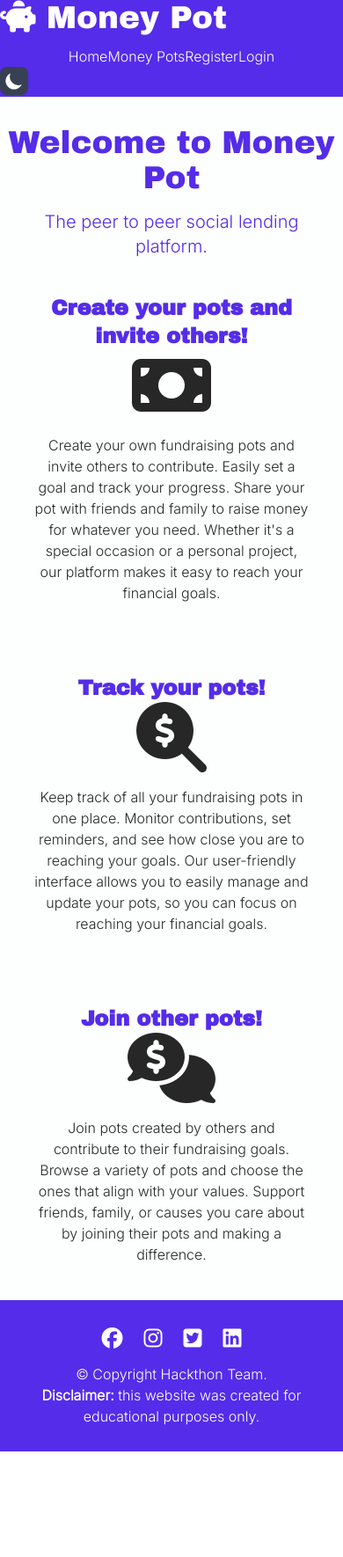
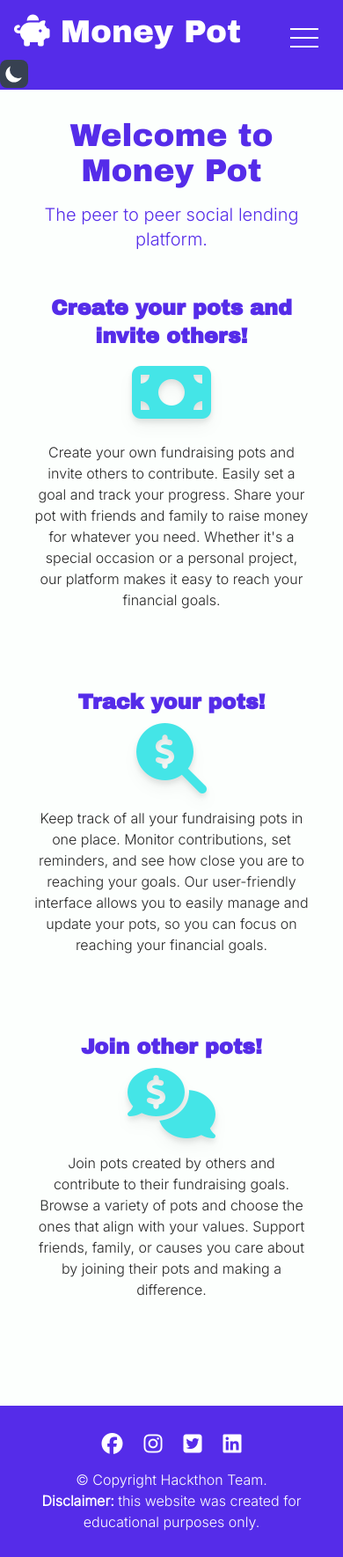
Before and after one commit to AwsSG/revfinance, a Flask app: page / in a window 390 px wide. Shown: the whole page at 88% size. Before the commit the page ends 1650 px from the top, so only its background shows below. Run offline with Flask 3, Linux system fonts and the light colour scheme; some libraries are stand-ins or nearby versions.

Commit message:
Add burger menu for mobile devices

```diff
--- a/static/css/output.css
+++ b/static/css/output.css
@@ -593,12 +593,92 @@ a > p{
   position: static;
 }
 
+.fixed{
+  position: fixed;
+}
+
+.absolute{
+  position: absolute;
+}
+
+.-left-full{
+  left: -100%;
+}
+
+.left-full{
+  left: 100%;
+}
+
+.left-\[\]{
+  left: ;
+}
+
+.left-\[-100\%\]{
+  left: -100%;
+}
+
+.top-0{
+  top: 0px;
+}
+
+.right-0{
+  right: 0px;
+}
+
+.bottom-0{
+  bottom: 0px;
+}
+
+.top-1{
+  top: 0.25rem;
+}
+
+.top-2{
+  top: 0.5rem;
+}
+
+.top-3{
+  top: 0.75rem;
+}
+
+.top-4{
+  top: 1rem;
+}
+
+.left-0{
+  left: 0px;
+}
+
+.left-5{
+  left: 1.25rem;
+}
+
+.left-4{
+  left: 1rem;
+}
+
 .float-right{
   float: right;
 }
 
+.float-none{
+  float: none;
+}
+
 .m-auto{
   margin: auto;
+}
+
+.m-\[\]{
+  margin: ;
+}
+
+.m-\[5px-auto\]{
+  margin: 5px-auto;
+}
+
+.m-2{
+  margin: 0.5rem;
 }
 
 .mx-auto{
@@ -635,7 +713,46 @@ a > p{
 
 .ml-4{
   margin-left: 1rem;
+}
 
+.mb-20{
+  margin-bottom: 5rem;
+}
+
+.mt-2{
+  margin-top: 0.5rem;
+}
+
+.mb-2{
+  margin-bottom: 0.5rem;
+}
+
+.mr-4{
+  margin-right: 1rem;
+}
+
+.mb-8{
+  margin-bottom: 2rem;
+}
+
+.ml-20{
+  margin-left: 5rem;
+}
+
+.ml-10{
+  margin-left: 2.5rem;
+}
+
+.mr-10{
+  margin-right: 2.5rem;
+}
+
+.mb-10{
+  margin-bottom: 2.5rem;
+}
+
+.mr-5{
+  margin-right: 1.25rem;
 }
 
 .block{
@@ -670,6 +787,18 @@ a > p{
   height: 2.5rem;
 }
 
+.h-1{
+  height: 0.25rem;
+}
+
+.h-0\.5{
+  height: 0.125rem;
+}
+
+.h-0{
+  height: 0px;
+}
+
 .min-h-screen{
   min-height: 100vh;
 }
@@ -690,22 +819,20 @@ a > p{
   width: 50%;
 }
 
-
 .w-\[80\%\]{
   width: 80%;
-}
-
-
-.w-4\/6{
-  width: 66.666667%;
 }
 
 .w-2\/3{
   width: 66.666667%;
 }
 
-.max-w-4xl{
-  max-width: 56rem;
+.w-1{
+  width: 0.25rem;
+}
+
+.w-8{
+  width: 2rem;
 }
 
 .cursor-pointer{
@@ -805,6 +927,16 @@ a > p{
   background-color: rgb(68 229 231 / var(--tw-bg-opacity));
 }
 
+.bg-black{
+  --tw-bg-opacity: 1;
+  background-color: rgb(0 0 0 / var(--tw-bg-opacity));
+}
+
+.bg-white{
+  --tw-bg-opacity: 1;
+  background-color: rgb(255 255 255 / var(--tw-bg-opacity));
+}
+
 .p-1{
   padding: 0.25rem;
 }
@@ -823,6 +955,10 @@ a > p{
 
 .p-3{
   padding: 0.75rem;
+}
+
+.p-2{
+  padding: 0.5rem;
 }
 
 .px-3{
@@ -848,41 +984,57 @@ a > p{
   padding-bottom: 0.75rem;
 }
 
-.pb-10{
-  padding-bottom: 2.5rem;
-}
-
-.pt-10{
-  padding-top: 2.5rem;
+.pb-20{
+  padding-bottom: 5rem;
 }
 
 .pl-5{
   padding-left: 1.25rem;
 }
 
-.pt-8{
-  padding-top: 2rem;
-}
-
-
-.pt-6{
-  padding-top: 1.5rem;
+.pb-10{
+  padding-bottom: 2.5rem;
 }
 
 .pb-4{
   padding-bottom: 1rem;
-
 }
 
-.pb-20{
-  padding-bottom: 5rem;
+.pb-8{
+  padding-bottom: 2rem;
 }
 
-
-.pl-0{
-  padding-left: 0px;
+.pt-4{
+  padding-top: 1rem;
 }
 
+.pl-4{
+  padding-left: 1rem;
+}
+
+.pl-8{
+  padding-left: 2rem;
+}
+
+.pl-2{
+  padding-left: 0.5rem;
+}
+
+.pr-2{
+  padding-right: 0.5rem;
+}
+
+.pl-3{
+  padding-left: 0.75rem;
+}
+
+.pr-3{
+  padding-right: 0.75rem;
+}
+
+.text-left{
+  text-align: left;
+}
 
 .text-center{
   text-align: center;
@@ -942,6 +1089,11 @@ a > p{
 .text-han-purple{
   --tw-text-opacity: 1;
   color: rgb(85 44 233 / var(--tw-text-opacity));
+}
+
+.text-fluorescent-blue{
+  --tw-text-opacity: 1;
+  color: rgb(68 229 231 / var(--tw-text-opacity));
 }
 
 .shadow-pot-card{
@@ -961,6 +1113,11 @@ a > p{
   --tw-shadow: var(--tw-shadow-colored);
 }
 
+.drop-shadow-lg{
+  --tw-drop-shadow: drop-shadow(0 10px 8px rgb(0 0 0 / 0.04)) drop-shadow(0 4px 3px rgb(0 0 0 / 0.1));
+  filter: var(--tw-blur) var(--tw-brightness) var(--tw-contrast) var(--tw-grayscale) var(--tw-hue-rotate) var(--tw-invert) var(--tw-saturate) var(--tw-sepia) var(--tw-drop-shadow);
+}
+
 .transition-opacity{
   transition-property: opacity;
   transition-timing-function: cubic-bezier(0.4, 0, 0.2, 1);
--- a/static/js/scripts.js
+++ b/static/js/scripts.js
@@ -108,3 +108,13 @@ themeToggleBtn.addEventListener('click', function() {
         }
     }
 });
+
+// Toggles burger menu
+function myFunction() {
+    var x = document.getElementById("myTopNav");
+    if (x.style.display === "block") {
+      x.style.display = "none";
+    } else {
+      x.style.display = "block";
+    }
+  }
--- a/templates/base.html
+++ b/templates/base.html
@@ -35,47 +35,46 @@
       }
     </script>
     {% block style %} {% endblock %}
-    <title>App name</title>
+    <title>Money Pot</title>
   </head>
 
   <body>
     <main class="min-h-screen flex flex-col justify-between">
       <div aria-label="content-wrapper">
-        <header
-          class="items-center md:flex md:py-5 md:px-[4rem] md:justify-between bg-han-purple dark:bg-space-cadet"
-        >
-          <div>
-            <i
-              class="fa-solid fa-piggy-bank text-4xl mr-2 lg:text-5xl text-white"
-            ></i>
-            <span
-              class="font-archivo-black text-4xl md:mr-8 lg:text-5xl text-white"
-              >Money Pot</span
-            >
+        <header class="items-center lg:flex lg:py-5 lg:px-[4rem] lg:justify-between bg-han-purple dark:bg-space-cadet">
+          <!-- logo -->
+          <div class="pt-4 pl-4 lg:pt-0">
+            <i class="fa-solid fa-piggy-bank text-4xl mr-2 md:text-5xl text-white"></i>
+            <span class="font-archivo-black text-4xl md:text-5xl text-white"><a href="{{ url_for('home') }}">Money Pot</a></span>
           </div>
-          <nav class="pt-3 items-end bg-inherit md:flex dark:bg-inherit">
-            <ul
-              class="flex justify-center md:space-x-[3rem] text-white md:text-xl"
-            >
-              <li class="hover:text-fluorescent-blue dark:hover:text-rajah">
+          <!-- navigation menu -->
+          <nav class="pt-3 pl-8 lg:pl-0 items-end bg-inherit lg:flex dark:bg-inherit">
+            <ul class="hidden lg:flex lg:justify-center lg:space-x-[3rem] text-white md:text-xl" id="myTopNav">
+              <li class="p-1 lg:p-0 hover:text-fluorescent-blue dark:hover:text-rajah">
                 <a href="{{ url_for('home') }}">Home</a>
               </li>
-              <li class="hover:text-fluorescent-blue dark:hover:text-rajah">
+              <li class="p-1 lg:p-0 hover:text-fluorescent-blue dark:hover:text-rajah">
                 <a href="{{ url_for('dashboard') }}">Money Pots</a>
               </li>
               {% if session.user %}
-              <li class="hover:text-fluorescent-blue dark:hover:text-rajah">
+              <li class="p-1 lg:p-0 hover:text-fluorescent-blue dark:hover:text-rajah">
                 <a href="{{ url_for('logout') }}">Logout</a>
               </li>
               {% else %}
-              <li class="hover:text-fluorescent-blue dark:hover:text-rajah">
+              <li class="p-1 lg:p-0 hover:text-fluorescent-blue dark:hover:text-rajah">
                 <a href="{{ url_for('signup') }}">Register</a>
               </li>
-              <li class="hover:text-fluorescent-blue dark:hover:text-rajah">
+              <li class="p-1 lg:p-0 hover:text-fluorescent-blue dark:hover:text-rajah">
                 <a href="{{ url_for('login') }}">Login</a>
               </li>
               {% endif %}
             </ul>
+            <!-- burger menu -->
+            <div onclick="myFunction()" class="absolute top-4 right-0 mt-2 cursor-pointer float-right bg-han-purple dark:bg-rajah hover:bg-fluorescent-blue dark:hover:bg-fluorescent-blue mr-5 lg:hidden">
+                <span class="block w-8 h-0.5 m-2 bg-white"></span>
+                <span class="block w-8 h-0.5 m-2 bg-white"></span>
+                <span class="block w-8 h-0.5 m-2 bg-white"></span>
+            </div>
           </nav>
           <button
             id="theme-toggle"
--- a/templates/main.html
+++ b/templates/main.html
@@ -1,10 +1,10 @@
 {% extends "base.html" %} {% block content %}
 
-<h1>Welcome to Money Pot</h1>
+<h1 class="pl-3 pr-3">Welcome to Money Pot</h1>
 
 <h3 class="text-center p-4 pb-10 font-inter">The peer to peer social lending platform.</h3>
 
-<!-- feature 1 cretate pots -->
+<!-- feature 1 create pots -->
 
 <div class="w-[80%] mx-auto my-0 2xl:w-[50%]">
   <h2 class="font-bold p-2 text-center md:text-left md:pl-0">Create your pots and invite others!</h2>
```
Also changed, not shown: other parts of static/css/output.css (+166 -74 lines).
